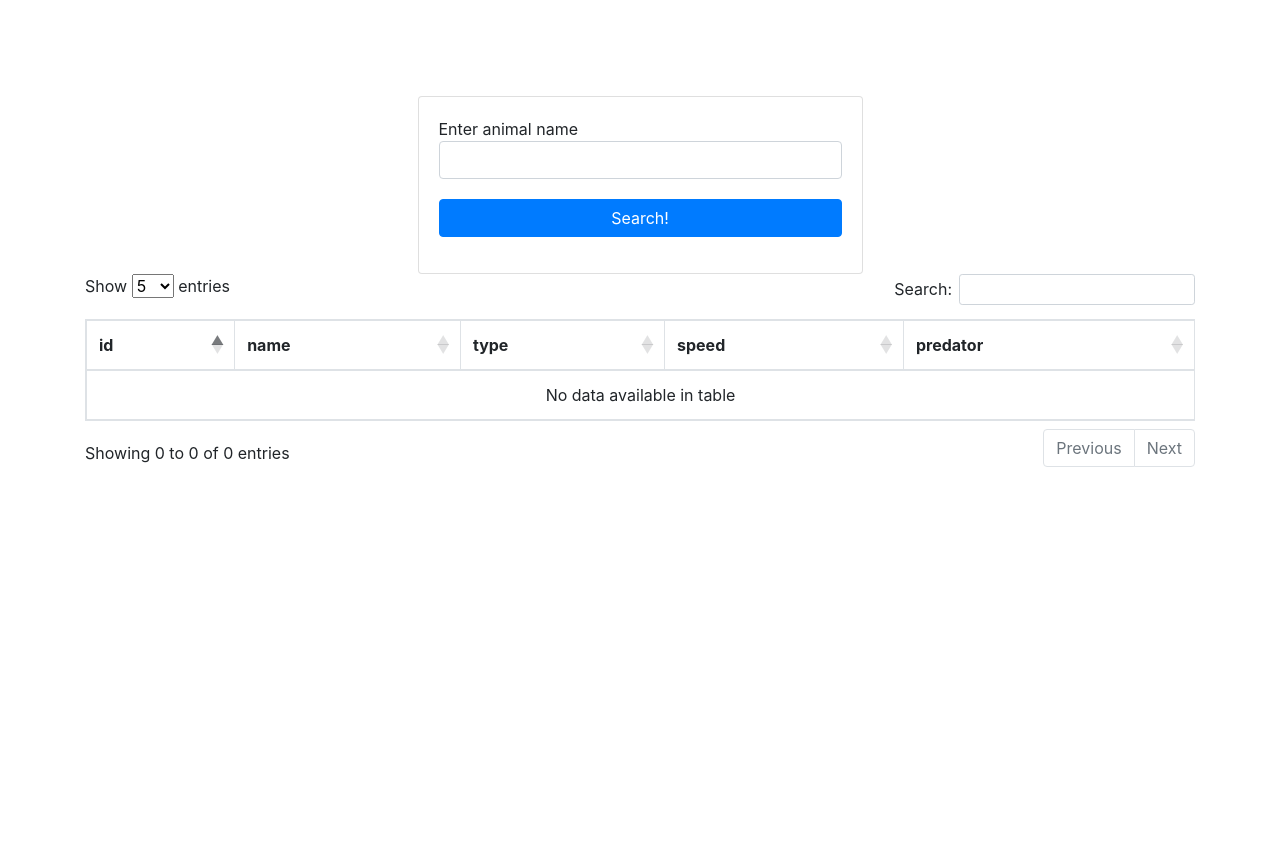
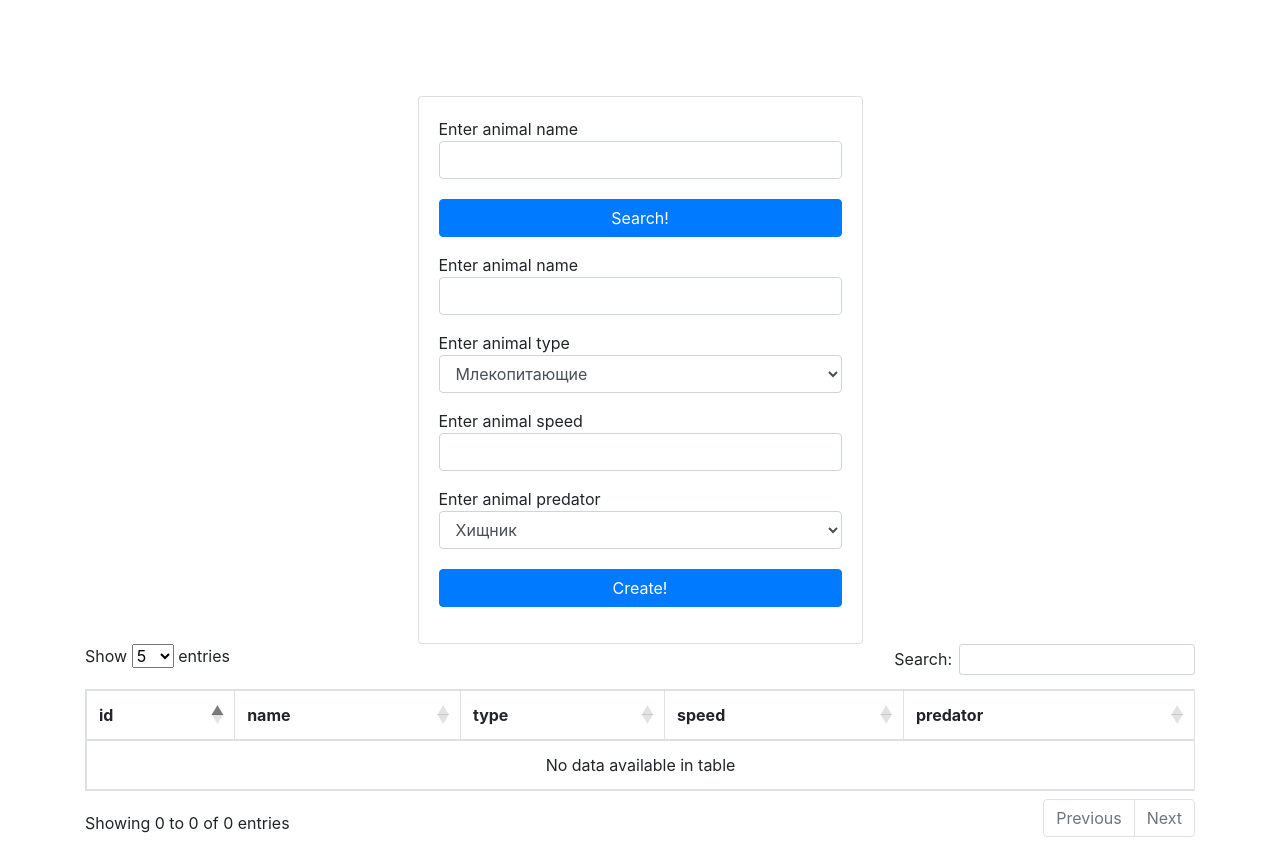
Before and after one commit to CookIsGood/test-task-flask, a Flask app: page / in a window 1280 px wide. Shown: the top 863 px of the page. Before the commit the page ends 467 px from the top, so only its background shows below. Run offline with Flask 2, Linux system fonts and the light colour scheme; some libraries are stand-ins or nearby versions.

Commit message:
added create animal function

```diff
--- a/controllers/AnimalConroller.py
+++ b/controllers/AnimalConroller.py
@@ -1,6 +1,6 @@
-from flask import Blueprint, render_template
+from flask import Blueprint, render_template, redirect, url_for, flash
 from services.AnimalService import AnimalService
-from forms import SearchForm
+from forms import SearchForm, CreateAnimal
 
 animals = Blueprint('animals', __name__)
 
@@ -9,11 +9,17 @@ animalService = AnimalService()
 
 @animals.route('/', methods=['GET', 'POST'])
 def search():
-    form = SearchForm()
-    if form.validate_on_submit():
-        result_search = animalService.search_by_name(name=form.name.data)
+    search_form, create_form = SearchForm(), CreateAnimal()
+    if search_form.validate_on_submit():
+        result_search = animalService.search_by_name(name=search_form.name.data)
         content = {
             'result_search': result_search,
         }
-        return render_template("search.html", content=content, form=form)
-    return render_template("search.html", form=form, content=None)
+        return render_template("search.html", content=content, search_form=search_form, create_form=create_form)
+    if create_form.validate_on_submit():
+        animalService.create(create_form.name_animal.data,
+                             create_form.type_animal.data,
+                             create_form.speed_animal.data,
+                             create_form.predator_animal.data)
+        flash("Животное успешно создано!")
+    return render_template("search.html", search_form=search_form, create_form=create_form, content=None)
--- a/forms.py
+++ b/forms.py
@@ -1,6 +1,13 @@
 from flask_wtf import FlaskForm
-from wtforms import StringField, SubmitField
-from wtforms.validators import DataRequired
+from wtforms import StringField, SubmitField, IntegerField, SelectField
+from wtforms.validators import DataRequired, Length, NumberRange, ValidationError
+import re
+
+
+def check_animal_name(form, field):
+    match = re.fullmatch(r"[a-zA-Z]{5,20}", field.data)
+    if not match:
+        raise ValidationError('Animal name contains invalid characters!')
 
 
 class SearchForm(FlaskForm):
@@ -10,3 +17,19 @@ class SearchForm(FlaskForm):
                        })
 
     submit = SubmitField("Search!")
+
+
+class CreateAnimal(FlaskForm):
+    name_animal = StringField('Name: ', validators=[DataRequired(message="You did not fill in the name field!"),
+                                                    Length(min=2, max=30,
+                                                           message="The length of the animal name must be "
+                                                                   "between 2 and 30 characters!"), check_animal_name])
+    type_animal = SelectField('Type: ',
+                              choices=[('Млеко', 'Млекопитающие'), ('НеМлеко', 'НеМлекопитающие')])
+    speed_animal = IntegerField('Speed: ', validators=[DataRequired(message="You have not filled out the speed field!"),
+                                                       NumberRange(min=1, max=1000,
+                                                                   message="The speed of the animal can be from 1 to 1000!")])
+    predator_animal = SelectField('Predator: ',
+                                  choices=[(True, 'Хищник'), (False, 'НеХищник')])
+
+    submit = SubmitField("Create!")
--- a/templates/search.html
+++ b/templates/search.html
@@ -21,16 +21,49 @@
                     <div class="col-md-5 mx-auto">
                         <div class="card card-body">
                              <form id="submitForm" action="" method="post" data-parsley-validate="" data-parsley-errors-messages-disabled="true" novalidate="" _lpchecked="1">
-                                 {{ form.hidden_tag() }}
+                                 {{ search_form.hidden_tag() }}
                                  <div class="form-group required">
-                                    <lSabel for="email"> Enter animal name </lSabel>
-                                     {{ form.name(class="form-control") }}
+                                    <lSabel for="name"> Enter animal name </lSabel>
+                                     {{ search_form.name(class="form-control") }}
                                 </div>
                                 <div class="form-group pt-1">
-                                     {{ form.submit(class="btn btn-primary btn-block") }}
+                                     {{ search_form.submit(class="btn btn-primary btn-block") }}
                                 </div>
                             </form>
-                            {% for field in form if field.name not in ['csrf_token', 'submit'] %}
+                            {% for field in search_form if field.name not in ['csrf_token', 'submit'] %}
+                            {% if field.errors %}
+                            {% for e in field.errors %}
+                            <div class="alert alert-danger py-3" role="alert">
+                                {{ e }}
+                            </div>
+                            {% endfor %}
+                            {% endif %}
+                            {% endfor %}
+
+
+                            <form id="submitForm" action="" method="post" data-parsley-validate="" data-parsley-errors-messages-disabled="true" novalidate="" _lpchecked="1">
+                                 {{ create_form.hidden_tag() }}
+                                 <div class="form-group required">
+                                    <lSabel for="name"> Enter animal name </lSabel>
+                                     {{ create_form.name_animal(class="form-control") }}
+                                </div>
+                                <div class="form-group required">
+                                    <lSabel for="type"> Enter animal type </lSabel>
+                                     {{ create_form.type_animal(class="form-control") }}
+                                </div>
+                                <div class="form-group required">
+                                    <lSabel for="speed"> Enter animal speed </lSabel>
+                                     {{ create_form.speed_animal(class="form-control") }}
+                                </div>
+                                <div class="form-group required">
+                                    <lSabel for="predator"> Enter animal predator </lSabel>
+                                     {{ create_form.predator_animal(class="form-control") }}
+                                </div>
+                                <div class="form-group pt-1">
+                                     {{ create_form.submit(class="btn btn-primary btn-block") }}
+                                </div>
+                            </form>
+                            {% for field in create_form if field.name not in ['csrf_token', 'submit'] %}
                             {% if field.errors %}
                             {% for e in field.errors %}
                             <div class="alert alert-danger py-3" role="alert">
```
Also changed, not shown: model/AnimalModel.py (+7 -0 lines), repositories/AnimalRepository.py (+9 -0 lines), services/AnimalService.py (+10 -1 lines).
